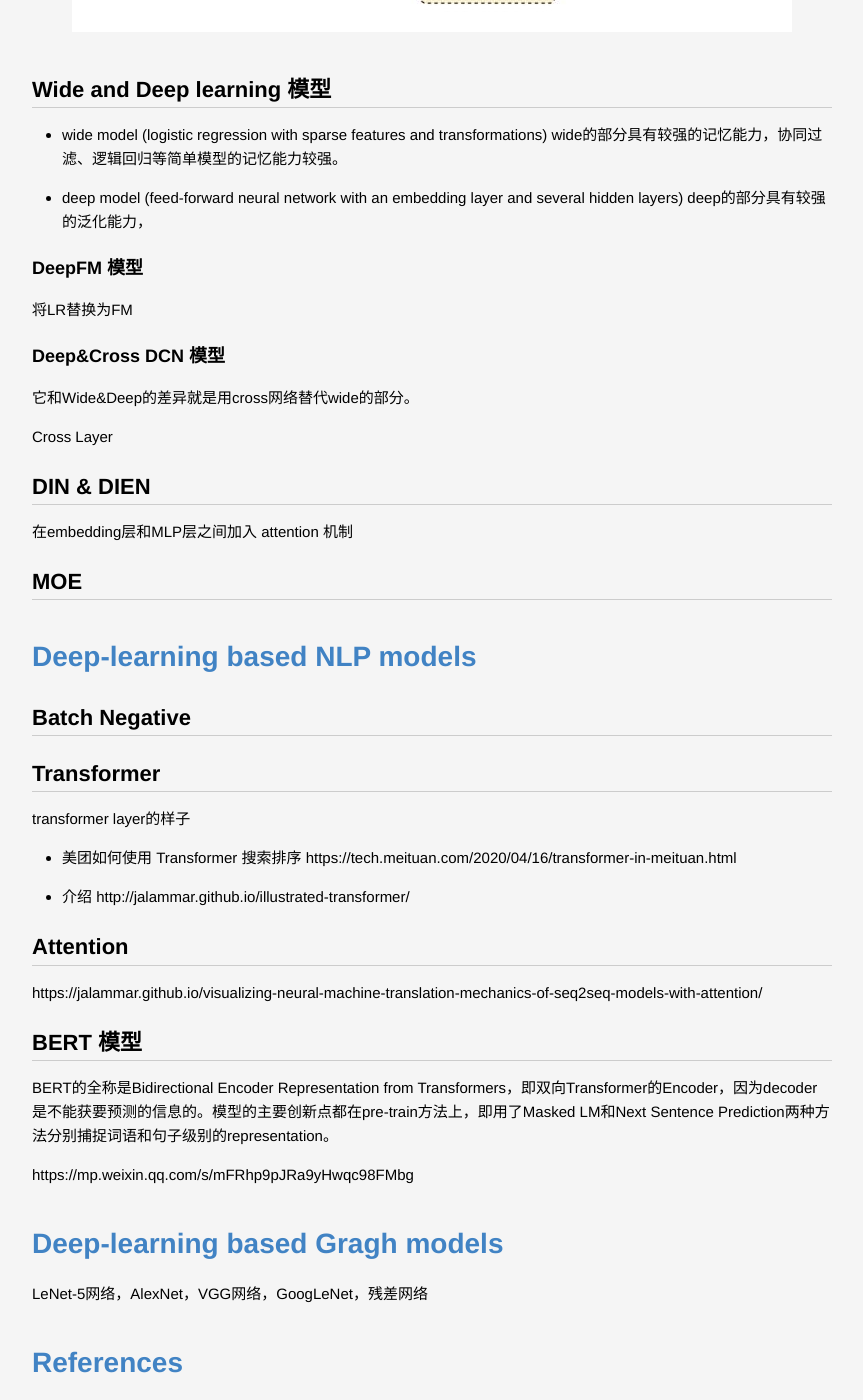
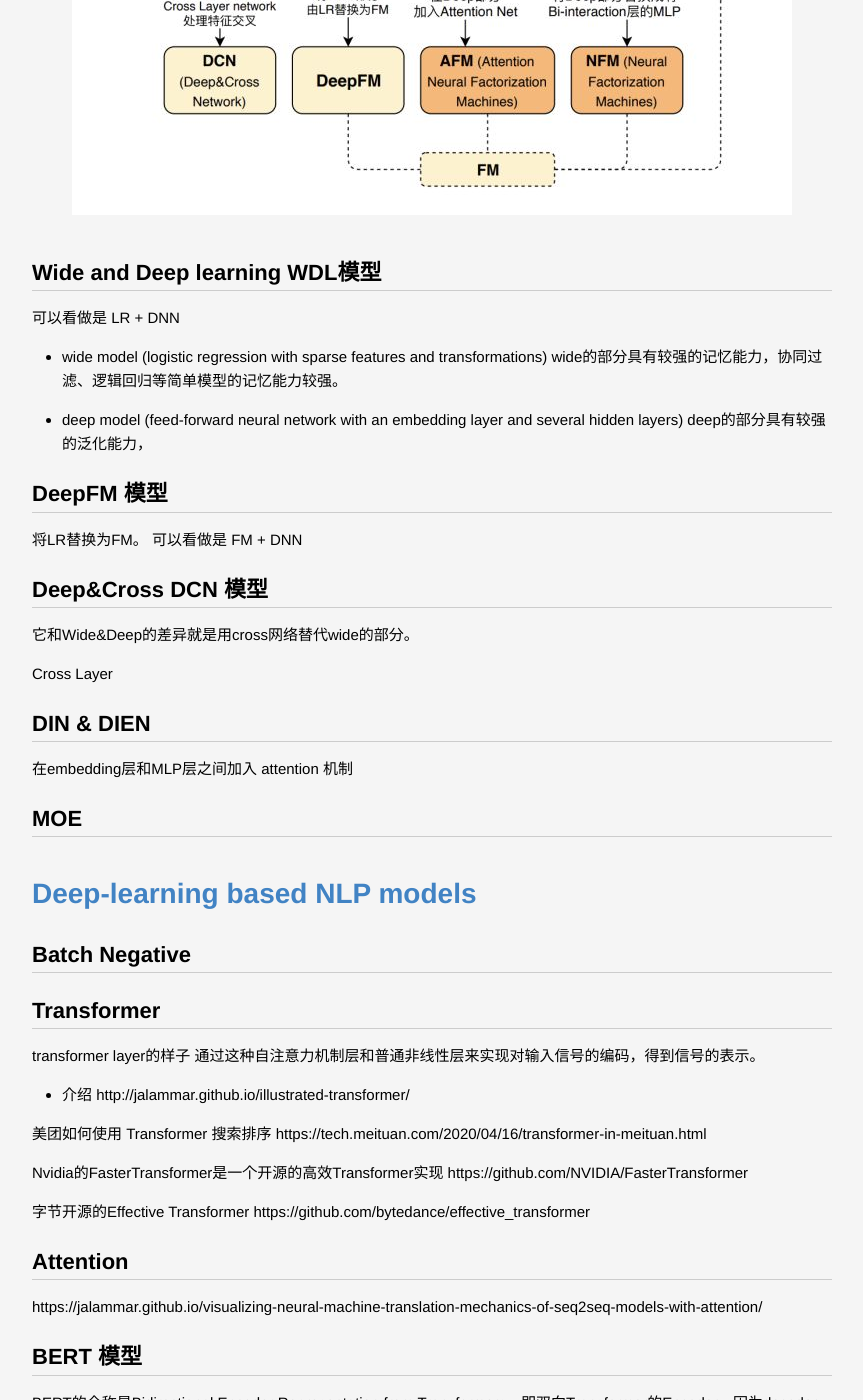
Before and after one commit to lucky521/blog, a Jekyll site: the page built from _posts/ml/2019-02-04-Famous-Model.markdown, in a window 1280 px wide and 1400 px high, scrolled down 2726 px. Shown: the whole window, without its empty margins (208-1071 px from the left). Built offline with Jekyll 4.4.1, drawn with Linux system fonts in a browser that asks for light colours; some of the changed text lies outside the part shown.

Commit message:
update blogs

```diff
--- a/_posts/ml/2019-02-04-Famous-Model.markdown
+++ b/_posts/ml/2019-02-04-Famous-Model.markdown
@@ -10,21 +10,37 @@
 
 # LR models
 
-逻辑回归模型简单，解释性好，使用极大似然估计对训练数据进行建模。
+逻辑回归模型简单，解释性好，使用极大似然估计对训练数据进行建模。 它由两部分构成： 线性回归 + 逻辑函数
 
 采用梯度下降法对LR进行学习训练，LR的梯度下降法迭代公式非常简洁。
 LR适合离散特征，不适合特征空间大的情况。
 
+
+
 # GBM models
+xgb、catboost、RandomForest
+
+
 
 
 # FM models
 
 对categorical类型进行独热编码变成数值特征（1变多）之后，特征会非常稀疏（非零值少），特征维度空间也变大。因此FM的思路是构建新的交叉特征。
 
-FM的表达式是在线性表达式后面加入了新的交叉项特征及对应的权值。
+FM的表达式是在线性表达式后面加入了新的交叉项特征及对应的权值。 相比于LR， FM引入了二阶特征， 增强了模型的学习能力和表达能力。
 
 https://www.cnblogs.com/wkang/p/9588360.html
+
+
+## FFM
+Field-aware Factorization Machine
+
+
+
+
+
+
+
 
 
 # Deep-learning based CTR models
@@ -35,24 +51,24 @@
 
 
 
-## Wide and Deep learning 模型
+## Wide and Deep learning WDL模型
+
+可以看做是 LR + DNN
 
 - wide model (logistic regression with sparse features and transformations)
 wide的部分具有较强的记忆能力，协同过滤、逻辑回归等简单模型的记忆能力较强。
 - deep model (feed-forward neural network with an embedding layer and several hidden layers)
 deep的部分具有较强的泛化能力，
 
-### DeepFM 模型
+## DeepFM 模型
 
-将LR替换为FM
+将LR替换为FM。 可以看做是 FM + DNN
 
-### Deep&Cross DCN 模型
+## Deep&Cross DCN 模型
 
 它和Wide&Deep的差异就是用cross网络替代wide的部分。
 
 Cross Layer
-
-
 
 
 
@@ -65,6 +81,12 @@
 ## MOE
 
 
+
+
+
+
+
+
 # Deep-learning based NLP models
 
 ## Batch Negative
@@ -73,10 +95,19 @@
 ## Transformer
 
 transformer layer的样子
-
-- 美团如何使用 Transformer 搜索排序 https://tech.meituan.com/2020/04/16/transformer-in-meituan.html
+通过这种自注意力机制层和普通非线性层来实现对输入信号的编码，得到信号的表示。
 
 - 介绍 http://jalammar.github.io/illustrated-transformer/
+
+
+美团如何使用 Transformer 搜索排序
+https://tech.meituan.com/2020/04/16/transformer-in-meituan.html
+
+Nvidia的FasterTransformer是一个开源的高效Transformer实现
+https://github.com/NVIDIA/FasterTransformer
+
+字节开源的Effective Transformer
+https://github.com/bytedance/effective_transformer
 
 
 ## Attention
@@ -91,7 +122,11 @@
 https://mp.weixin.qq.com/s/mFRhp9pJRa9yHwqc98FMbg
 
 
-# Deep-learning based Gragh models
+
+
+
+
+# Deep-learning based CV models
 
 LeNet-5网络，AlexNet，VGG网络，GoogLeNet，残差网络
 
```
Also changed, not shown: _posts/productivity/2015-01-02-Git-usage.markdown (+10 -1 lines), _posts/productivity/2016-08-15-how-to-use-linux.markdown (+34 -1 lines), _posts/productivity/2020-12-04-code-snippet.markdown (+7 -1 lines).
